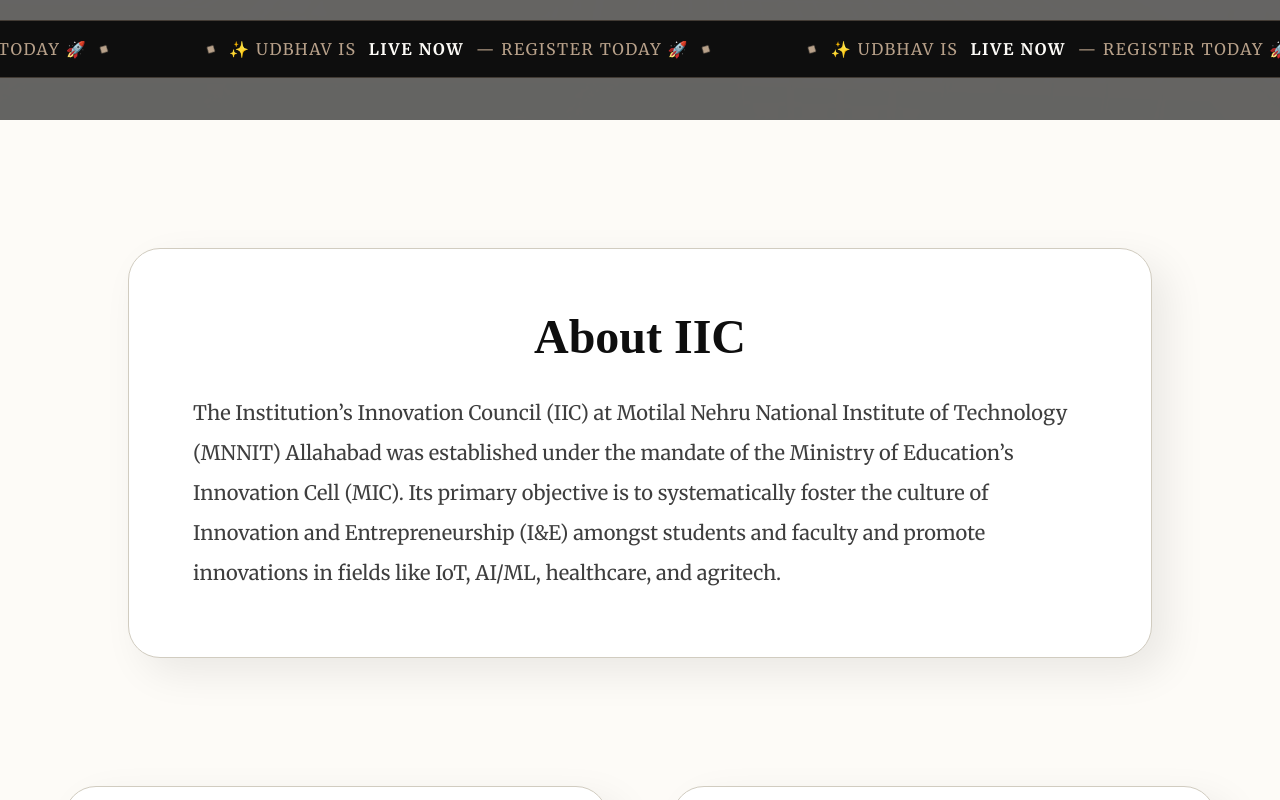
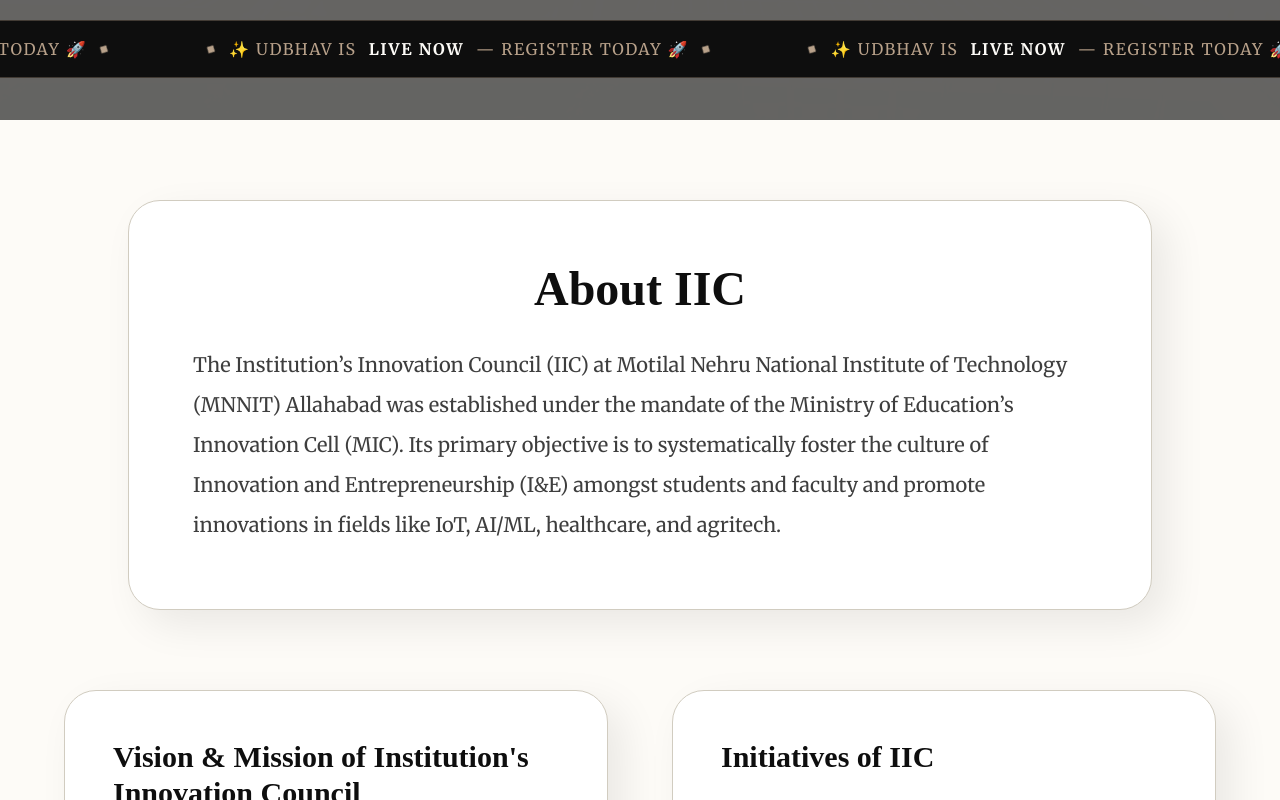
Before and after one commit to Ayush25shrivastava/IIC_Website, a React (Vite) app in the folder frontend/: page / in a window 1280 px wide. Shown: the part 680-1480 px from the top of the page. Built offline with nearby package versions, Linux system fonts and the light colour scheme; a web font is replaced by a local one.

Commit message:
updated IICFooter

```diff
--- a/frontend/src/components/IICFooter.jsx
+++ b/frontend/src/components/IICFooter.jsx
@@ -80,7 +80,7 @@
       {/* FULL WATERMARK */}
       <div className="absolute inset-0 flex items-center justify-center pointer-events-none">
         <h1 className="text-[20vw] md:text-[15vw] font-black text-[#1a1f24] opacity-[0.06] tracking-tighter font-playfair uppercase">
-          IIC
+          IIC MNNIT
         </h1>
       </div>
 
--- a/frontend/src/pages/GlobalLandingPage.jsx
+++ b/frontend/src/pages/GlobalLandingPage.jsx
@@ -8,6 +8,8 @@
 import heroImg2 from '../assets/hero-section/front image.jpeg';
 import heroImg3 from '../assets/hero-section/hostels.png';
 import heroImg4 from '../assets/hero-section/mnnit image.png';
+
+import IICFooter from "../components/IICFooter";
 
 const IICPage = () => {
   const images = [heroImg1, heroImg2, heroImg3, heroImg4];
@@ -66,7 +68,7 @@
       </section>
 
       {/* ABOUT CARD */}
-      <section className="py-32 px-6 flex justify-center">
+      <section id="aboutus" className="py-20 px-6 flex justify-center">
         <div className="max-w-5xl w-full">
           <motion.div
             initial={{ opacity: 0, y: 40 }}
@@ -136,6 +138,8 @@
       <div className="pb-24">
         <LiveBar />
       </div>
+
+      <IICFooter />
 
     </div>
   );
```
